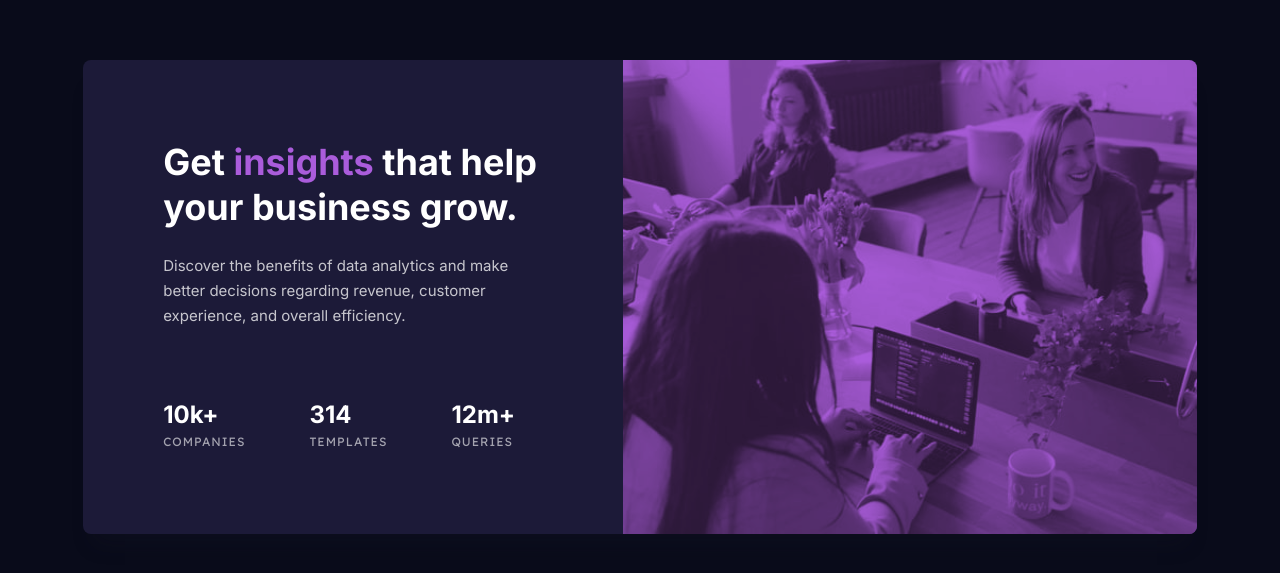
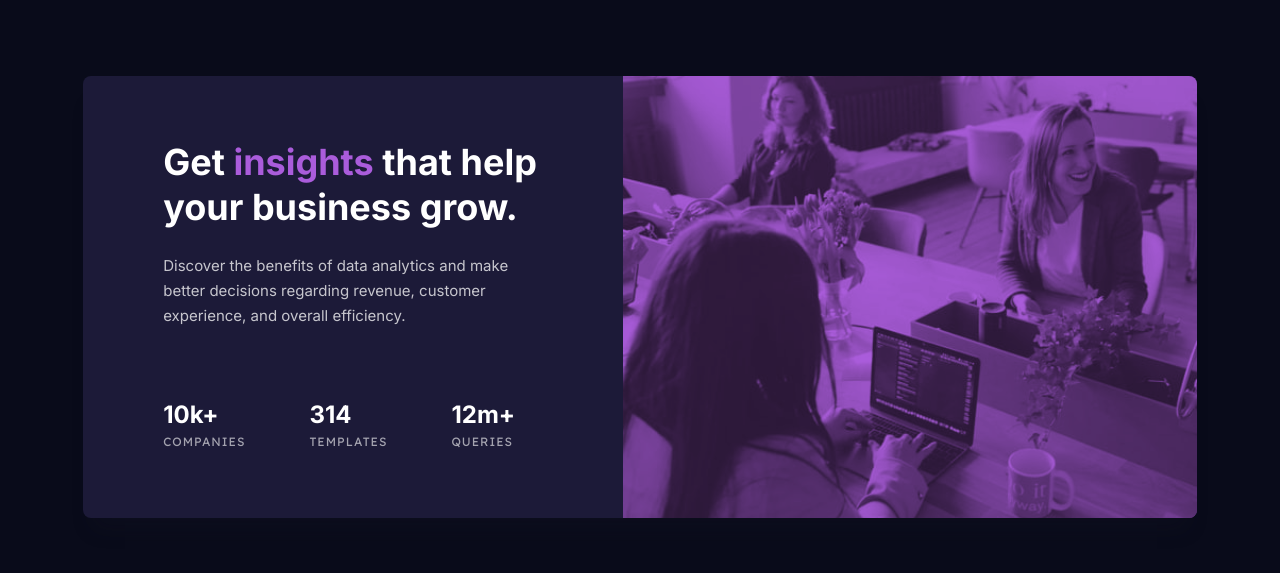
Before and after one commit to anggelserrato/fm-stats-preview-card-component, a Next.js app: page / in a window 1280 px wide. Shown: the part 103-676 px from the top of the page. Built offline with nearby package versions, Linux system fonts and the light colour scheme.

Commit message:
fix: fix card height mismatch and image scaling in desktop view

```diff
--- a/app/page.tsx
+++ b/app/page.tsx
@@ -3,14 +3,14 @@ import Image from 'next/image';
 export default function Home() {
   return (
     <main className="flex min-h-screen flex-col items-center justify-center bg-navy-950 text-white">
-      <section className="flex w-[87%] flex-col items-center justify-center overflow-hidden rounded-lg bg-blue-950 text-center shadow-card md:max-w-[564px] xl:max-w-[1128px] xl:flex-row-reverse">
+      <section className="flex w-[87%] flex-col items-center justify-center overflow-hidden rounded-lg bg-blue-950 text-center shadow-card md:max-w-[564px] xl:h-[442px] xl:max-w-[1128px] xl:flex-row-reverse">
         <div className="relative w-full bg-purple-500 md:hidden">
           <Image
             src="/image-header-mobile.jpg"
             width={654}
             height={480}
             alt="People having fun"
-            className="h-full w-full object-cover opacity-75 mix-blend-multiply"
+            className="w-full object-contain opacity-75 mix-blend-multiply"
           />
         </div>
         <div className="relative hidden w-full bg-purple-500 md:block">
@@ -19,10 +19,10 @@ export default function Home() {
             width={540}
             height={446}
             alt="People having fun"
-            className="h-full w-full object-cover opacity-75 mix-blend-multiply"
+            className="w-full object-contain opacity-75 mix-blend-multiply"
           />
         </div>
-        <article className="flex flex-col px-400 py-300 md:px-1000 md:py-800 md:text-start">
+        <article className="flex h-auto flex-col px-400 py-300 md:px-1000 md:py-800 md:text-start">
           <h1 className="my-100 text-preset-2 md:mt-0 md:mb-300 md:text-preset-1">
             Get <span className="text-purple-500">insights</span> that help your
             business grow.
```
